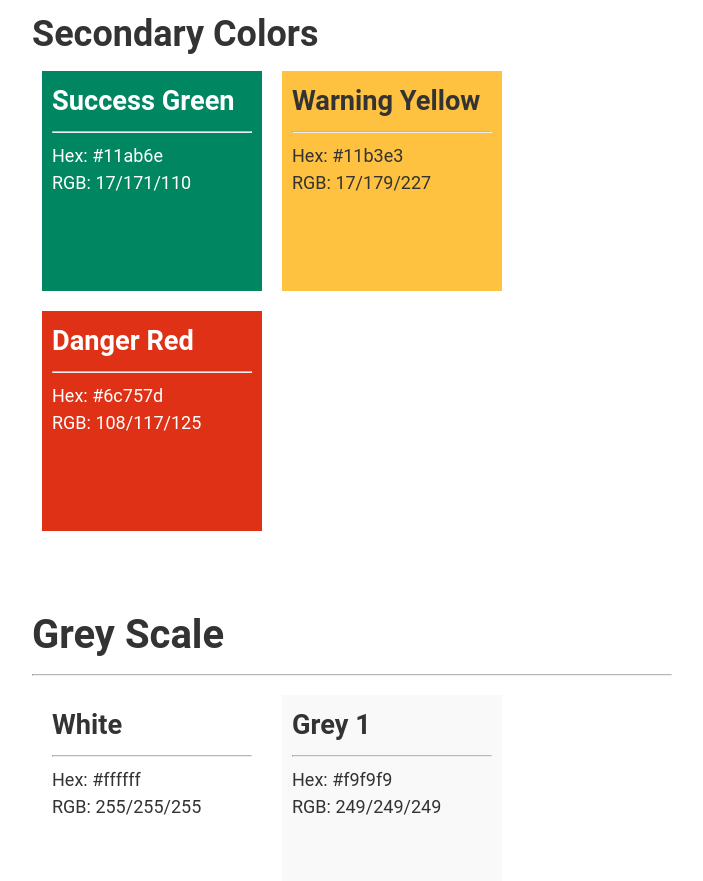
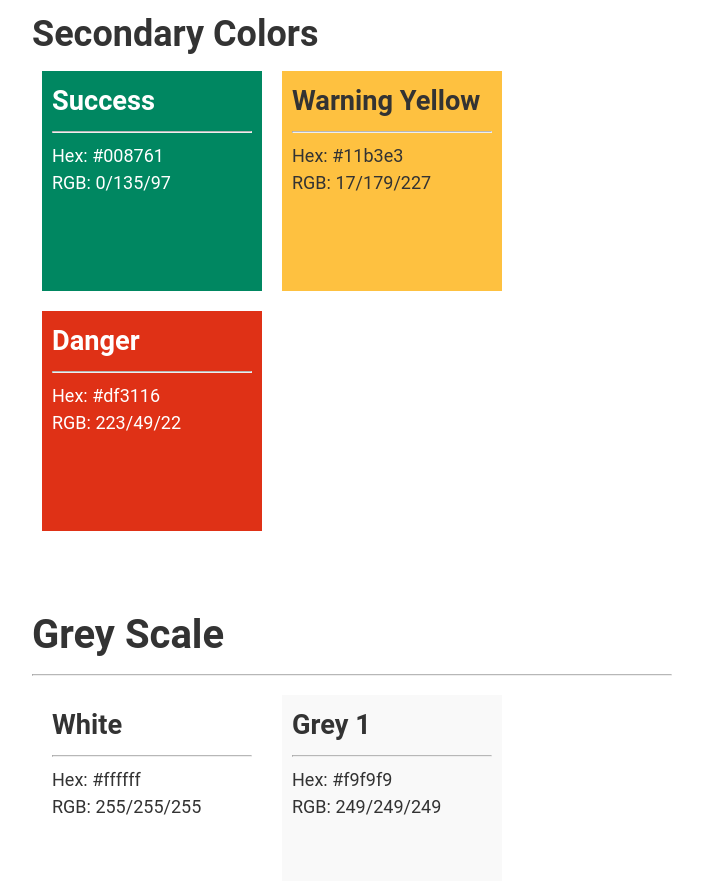
Before and after one commit to captainconverse/hedwig, a plain HTML site: page guidelines/colors.html in a window 1280 px wide. Shown: the part 829-1710 px from the top of the page, without its empty margins (272-975 px from the left). Drawn offline with Linux system fonts and the light colour scheme; a web font is replaced by a local one.

Commit message:
Update colors.html

```diff
--- a/guidelines/colors.html
+++ b/guidelines/colors.html
@@ -95,11 +95,11 @@
                         <h3>Secondary Colors</h3>
                         <div class="color-container">
 
-                            <div class="box success">
-                                <h5>Success Green</h5>
+                             <div class="box success">
+                                <h5>Success</h5>
                                 <hr>
-                                <p>Hex: #11ab6e</p>
-                                <p>RGB: 17/171/110</p>
+                                <p>Hex: #008761</p>
+                                <p>RGB: 0/135/97</p>
                             </div>
                             <div class="box warning">
                                 <h5>Warning Yellow</h5>
@@ -108,10 +108,10 @@
                                 <p>RGB: 17/179/227</p>
                             </div>
                             <div class="box danger">
-                                <h5>Danger Red</h5>
+                                <h5>Danger</h5>
                                 <hr>
-                                <p>Hex: #6c757d</p>
-                                <p>RGB: 108/117/125</p>
+                                <p>Hex: #df3116</p>
+                                <p>RGB: 223/49/22</p>
                             </div>
 
 
```
